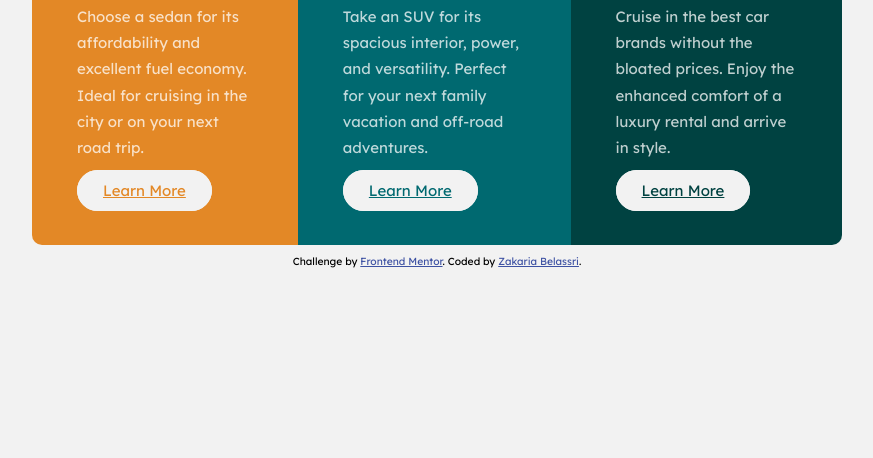
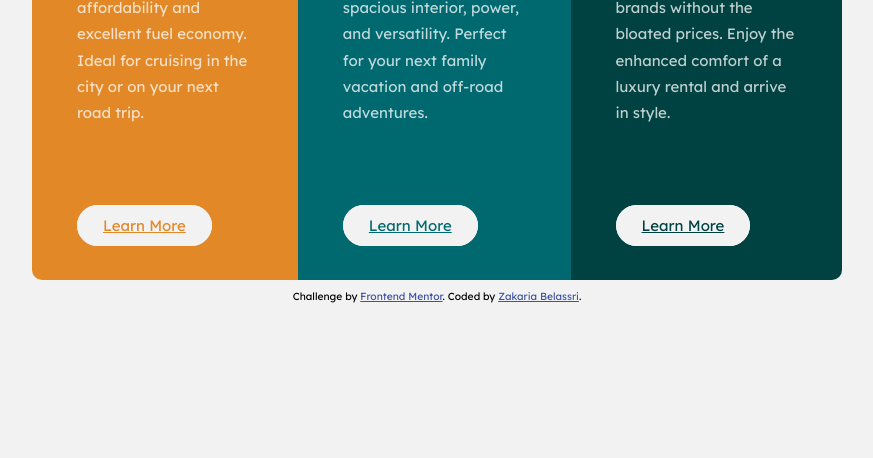
Before and after one commit to zakariabelassri/3-column-preview-card, a plain HTML site: page index.html in a window 1280 px wide. Shown: the part 342-800 px from the top of the page, without its empty margins (203-1076 px from the left). Drawn offline with Linux system fonts and the light colour scheme.

Commit message:
Update style.css

```diff
--- a/css/style.css
+++ b/css/style.css
@@ -56,12 +56,11 @@ body {
 .card .column .column__description {
   color: var(--transparent-white);
   line-height: 1.75;
-  padding-bottom: 20px;
+  padding-bottom: 90px;
 }
 .card .column .column__button {
   background: var(--light-grey);
   font-family: "Lexend Deca", sans-serif;
-  margin-top: 85px;
   padding: 10px 25px;
   border-radius: 100px;
   border: 0.125rem solid var(--light-grey);
```
